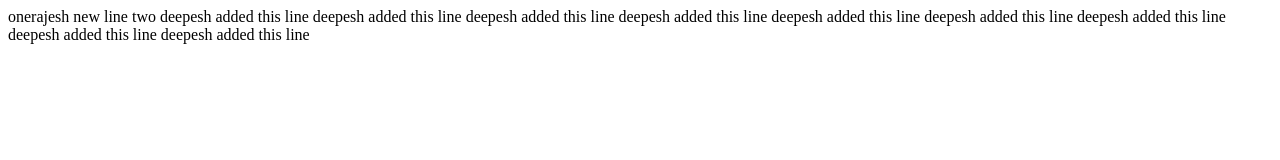
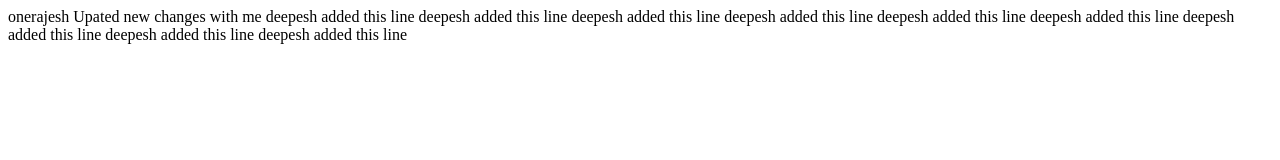
Before and after one commit to deepeshmadkar/gitptest, a plain HTML site: page onerajesh.html in a window 1280 px wide. Drawn offline with Linux system fonts and the light colour scheme.

Commit message:
new upadte changes

```diff
--- a/onerajesh.html
+++ b/onerajesh.html
@@ -8,7 +8,7 @@
 </head>
 <body>
     onerajesh
-    new line two
+    Upated new changes with me
     deepesh added this line
     deepesh added this line
     deepesh added this line
```
Lines whose indentation alone changed are shown as unchanged.
